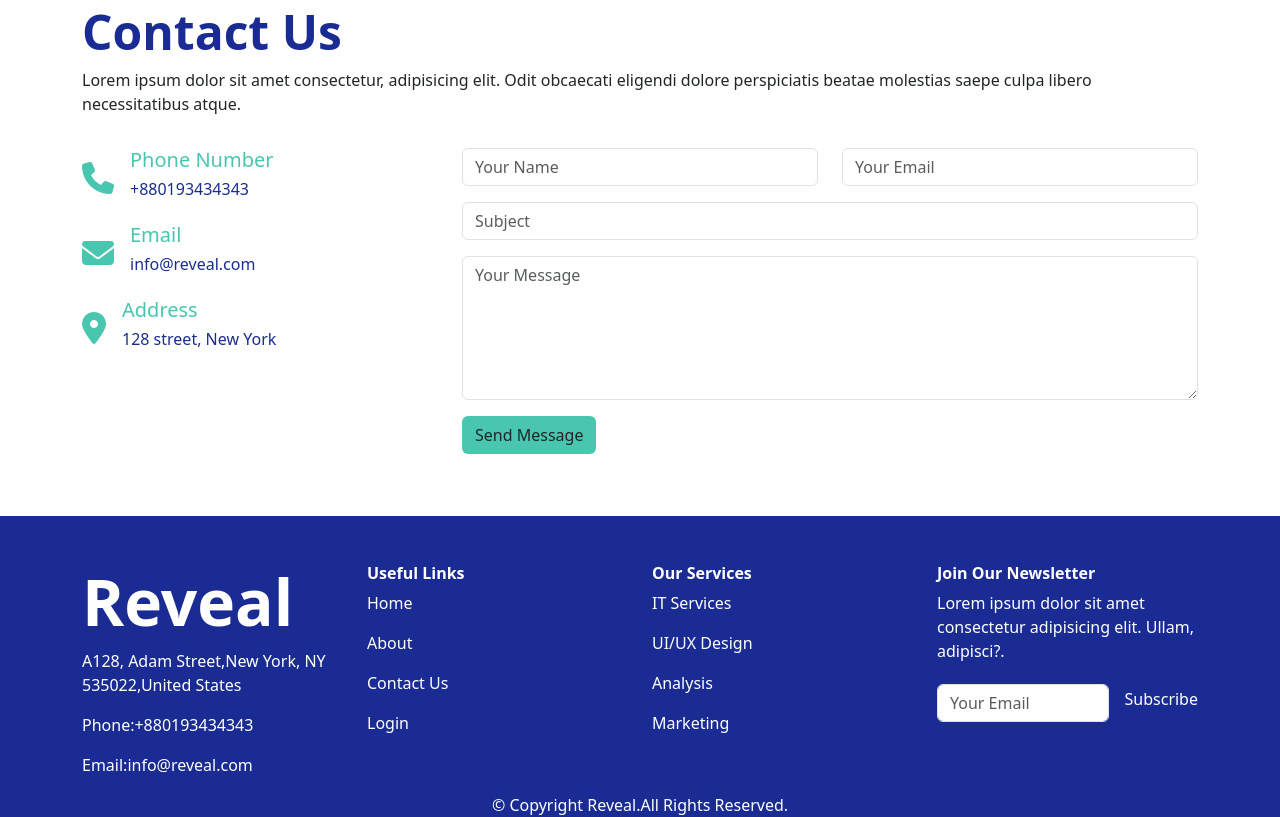
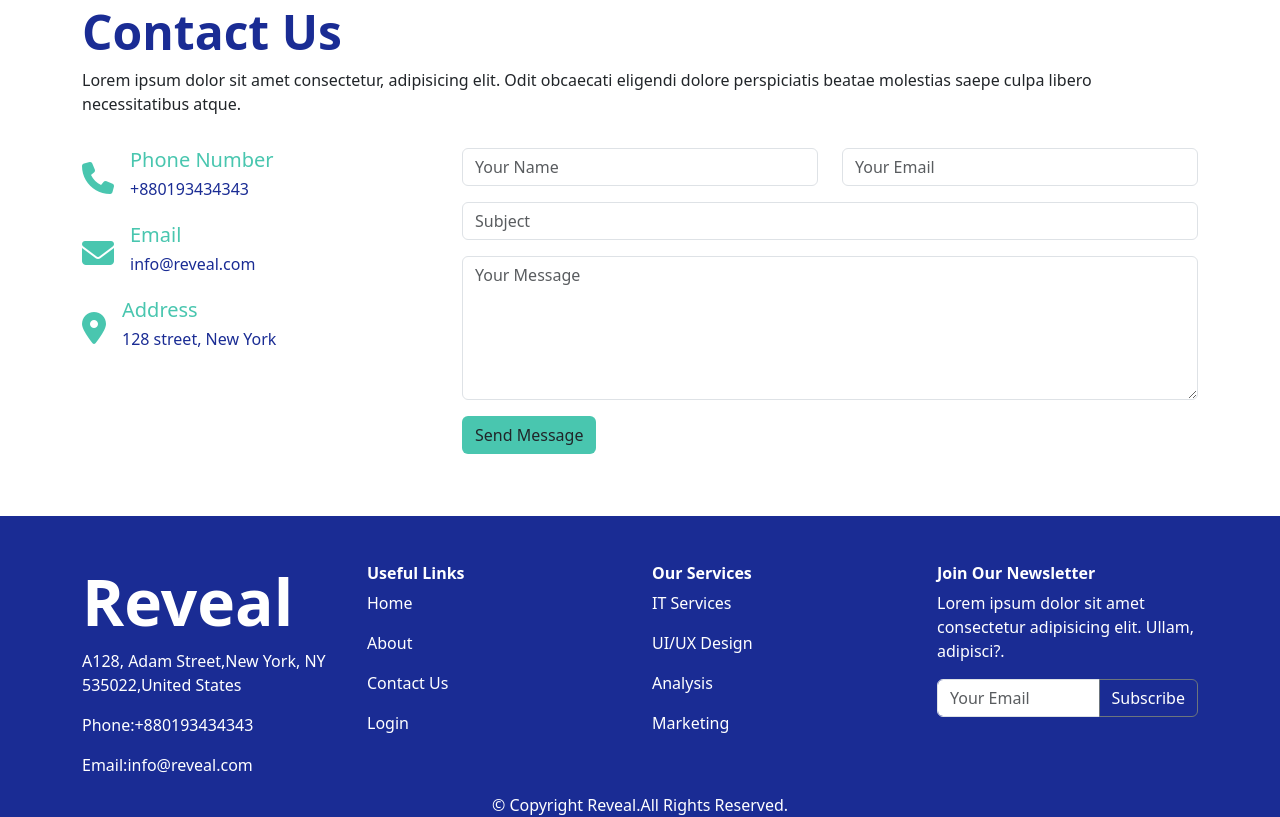
Before and after one commit to ualiurrahat/landing-page-using-bootstrap, a plain HTML site: page index.html in a window 1280 px wide. Shown: the part 3344-4161 px from the top of the page. Drawn offline with nearby package versions, Linux system fonts and the light colour scheme.

Commit message:
subscribe button updated

```diff
--- a/index.html
+++ b/index.html
@@ -399,10 +399,10 @@
                     <div class="text-white">
                         <h6 class="fw-bold">Join Our Newsletter</h6>
                         <p>Lorem ipsum dolor sit amet consectetur adipisicing elit. Ullam, adipisci?.</p>
-                        <div class="d-flex justify-content-center align-items-center">
-                            <input class="form-control" type="email" placeholder="Your Email">
-                            <p class="ms-3 pt-2">Subscribe</p>
-                        </div>
+                        <div class="input-group mb-3">
+                            <input type="text" class="form-control" placeholder="Your Email" aria-label="Recipient's username" aria-describedby="button-addon2">
+                            <button class="btn btn-outline-secondary text-white" type="button" id="button-addon2">Subscribe</button>
+                          </div>
 
                     </div>
 
```
